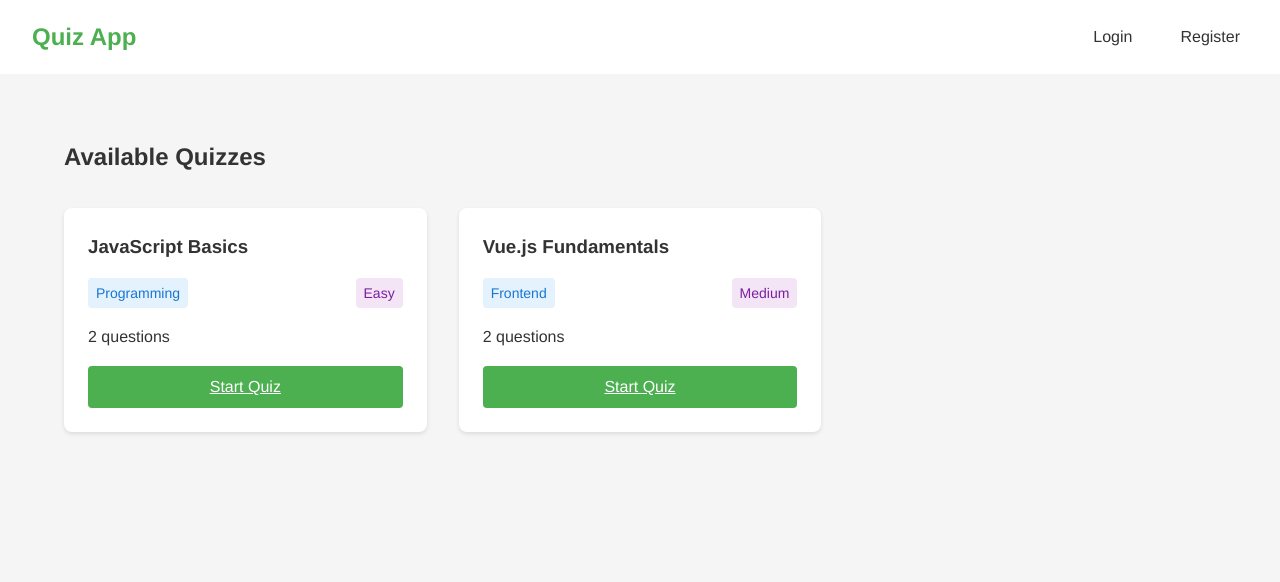
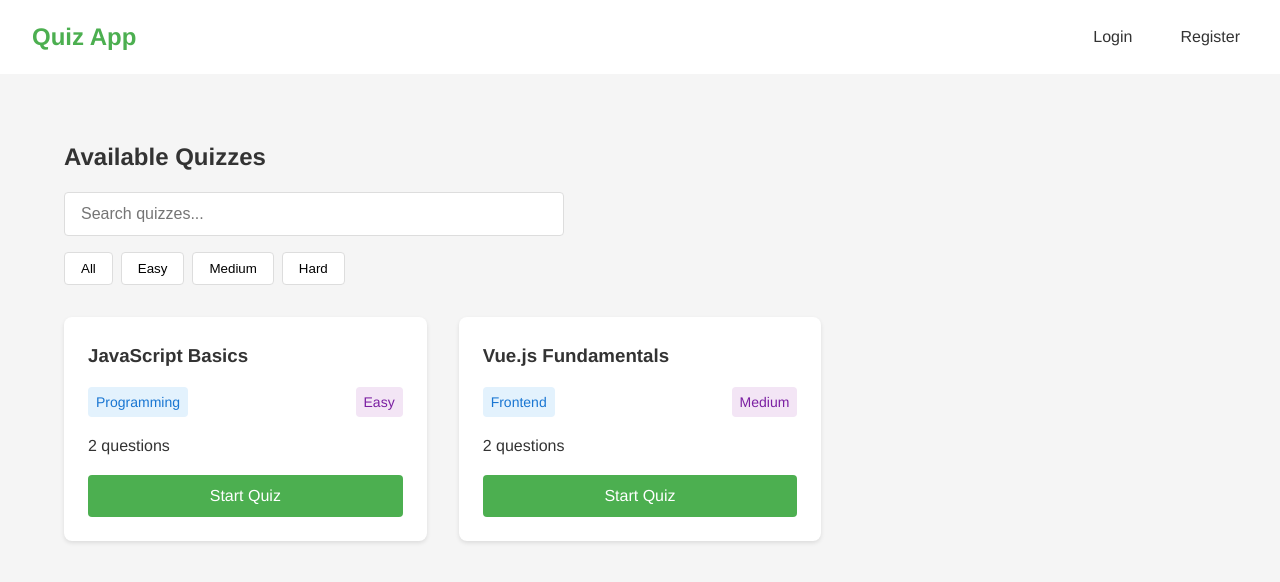
Before and after one commit to GougasseHamza/quizapp, a Vue app: page / in a window 1280 px wide. Shown: the top 582 px of the page. Built offline with nearby package versions, Linux system fonts and the light colour scheme.

Commit message:
added search bar to home page

```diff
--- a/src/views/HomeView.vue
+++ b/src/views/HomeView.vue
@@ -1,8 +1,31 @@
 <template>
   <div class="home">
     <h2>Available Quizzes</h2>
+
+    <div class="filters">
+      <div class="search-container">
+        <input
+          type="text"
+          v-model="searchQuery"
+          placeholder="Search quizzes..."
+          class="search-input"
+        />
+      </div>
+
+      <div class="difficulty-filters">
+        <button
+          v-for="level in difficultyLevels"
+          :key="level"
+          :class="['difficulty-filter', { active: selectedDifficulty === level }]"
+          @click="toggleDifficulty(level)"
+        >
+          {{ level }}
+        </button>
+      </div>
+    </div>
+
     <div class="quiz-grid">
-      <div v-for="quiz in availableQuizzes" :key="quiz.id" class="quiz-card">
+      <div v-for="quiz in filteredQuizzes" :key="quiz.id" class="quiz-card">
         <h3>{{ quiz.title }}</h3>
         <div class="quiz-info">
           <span class="category">{{ quiz.category }}</span>
@@ -18,15 +41,90 @@
 <script setup>
 import { useQuizStore } from '../stores/quiz'
 import { storeToRefs } from 'pinia'
+import { ref, computed } from 'vue'
 
 const quizStore = useQuizStore()
 const { availableQuizzes } = storeToRefs(quizStore)
 const { startQuiz } = quizStore
+
+const searchQuery = ref('')
+const selectedDifficulty = ref('')
+
+const difficultyLevels = ['All', 'Easy', 'Medium', 'Hard']
+
+const toggleDifficulty = (level) => {
+  if (level === 'All') {
+    selectedDifficulty.value = ''
+  } else {
+    selectedDifficulty.value = selectedDifficulty.value === level ? '' : level
+  }
+}
+
+const filteredQuizzes = computed(() => {
+  return availableQuizzes.value.filter(quiz => {
+    const matchesSearch = quiz.title.toLowerCase().includes(searchQuery.value.toLowerCase())
+    const matchesDifficulty = !selectedDifficulty.value ||
+                            selectedDifficulty.value === 'All' ||
+                            quiz.difficulty === selectedDifficulty.value
+    return matchesSearch && matchesDifficulty
+  })
+})
 </script>
 
 <style scoped>
 .home {
   padding: 2rem;
+}
+
+.filters {
+  margin-bottom: 2rem;
+  display: flex;
+  flex-direction: column;
+  gap: 1rem;
+}
+
+.search-container {
+  width: 100%;
+  max-width: 500px;
+}
+
+.search-input {
+  width: 100%;
+  padding: 0.75rem 1rem;
+  border: 1px solid #ddd;
+  border-radius: 4px;
+  font-size: 1rem;
+  transition: border-color 0.2s;
+}
+
+.search-input:focus {
+  outline: none;
+  border-color: #4caf50;
+}
+
+.difficulty-filters {
+  display: flex;
+  gap: 0.5rem;
+  flex-wrap: wrap;
+}
+
+.difficulty-filter {
+  padding: 0.5rem 1rem;
+  border: 1px solid #ddd;
+  border-radius: 4px;
+  background: white;
+  cursor: pointer;
+  transition: all 0.2s;
+}
+
+.difficulty-filter:hover {
+  background: #f5f5f5;
+}
+
+.difficulty-filter.active {
+  background: #4caf50;
+  color: white;
+  border-color: #4caf50;
 }
 
 .quiz-grid {
@@ -81,6 +179,7 @@ const { startQuiz } = quizStore
   cursor: pointer;
   width: 100%;
   margin-top: 1rem;
+  text-decoration: none;
 }
 
 .start-button:hover {
```
